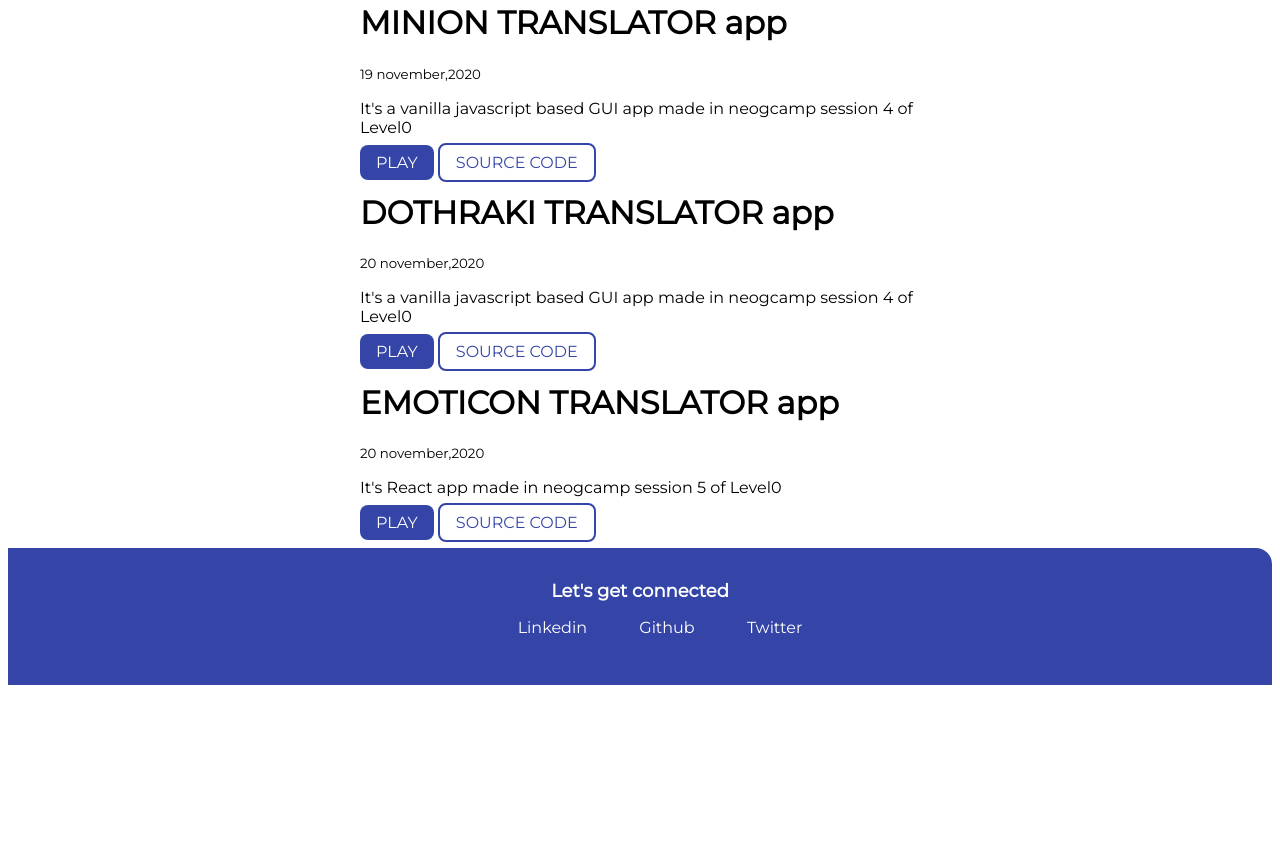
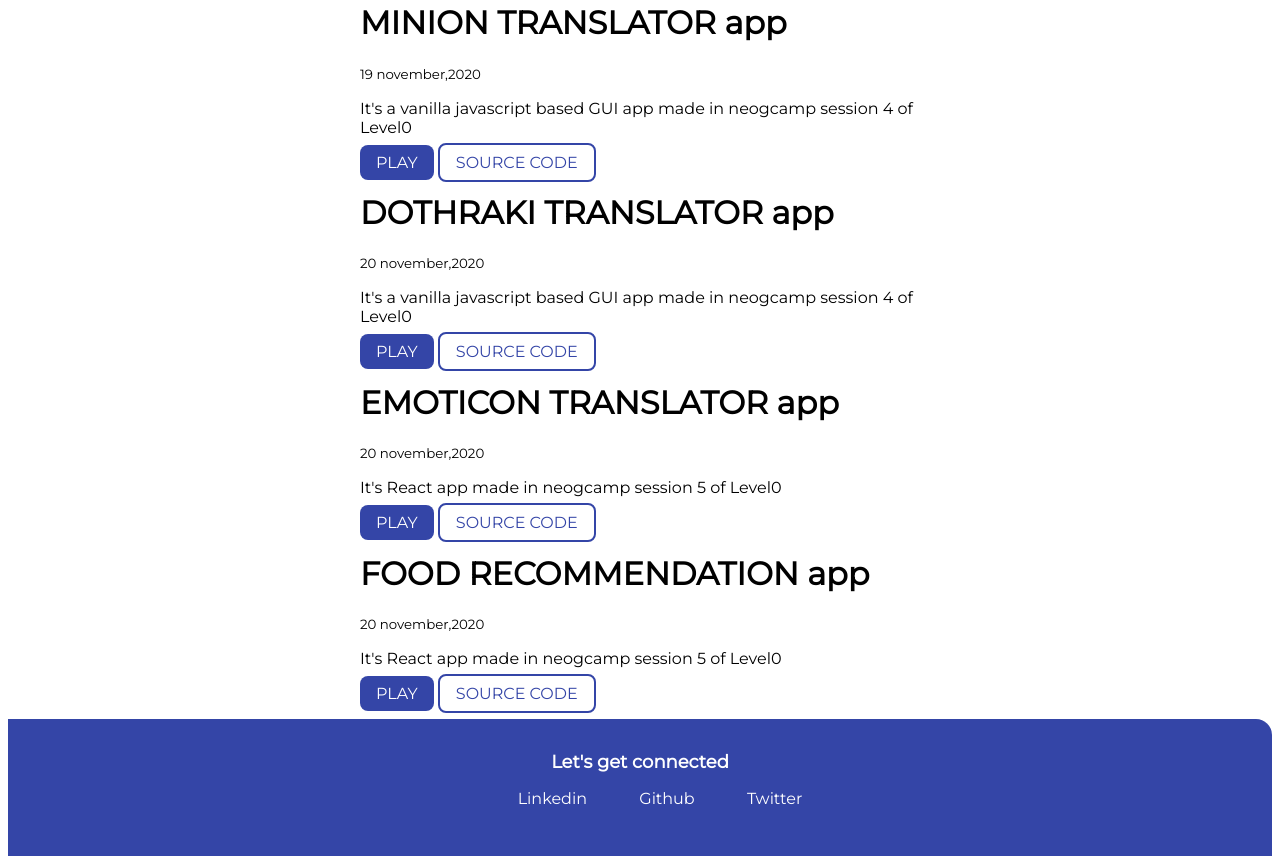
Before and after one commit to Ayushgupta03/Web-development-portfolio, a plain HTML site: page projects.html in a window 1280 px wide. Shown: the part 670-1534 px from the top of the page. Before the commit the page ends 1363 px from the top, so only its background shows below. Drawn offline with Linux system fonts and the light colour scheme.

Commit message:
Add new project

```diff
--- a/projects.html
+++ b/projects.html
@@ -70,6 +70,15 @@
                 <a class="link secondary-link" href="https://github.com/Ayushgupta03/Neogcamp-session-5">SOURCE CODE</a>
             </div>
         </li>
+        <li class="list-non-bullet">
+            <div class="container container-center">
+                <h1>FOOD RECOMMENDATION app</h1>
+                <small>20 november,2020</small>
+                <p>It's React app made in neogcamp session 5 of Level0</p>
+                <a class="link primary-link" href="https://zkiyr.csb.app/">PLAY</a>
+                <a class="link secondary-link" href="https://github.com/Ayushgupta03/Neogcamp-session5-assignment">SOURCE CODE</a>
+            </div>
+        </li>
     </ul>
     <footer class="footer">
         <div class="footer-header">Let's get connected</div>
```
